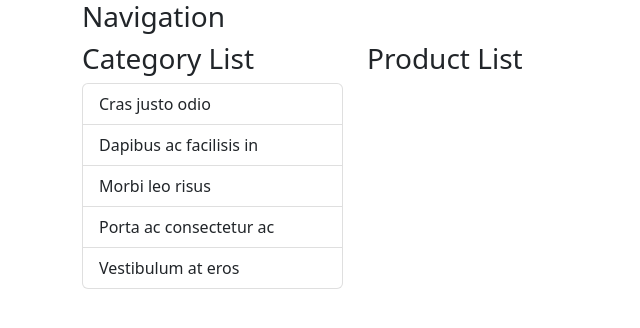
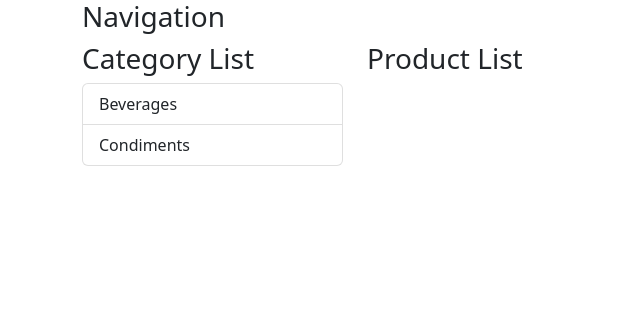
Before and after one commit to asuf29/react-practice, a React (Create React App) app: page / in a window 1280 px wide. Shown: the top 328 px of the page, without its empty margins (0-640 px from the left). Built offline with nearby package versions, Linux system fonts and the light colour scheme.

Commit message:
switched between categories

```diff
--- a/src/components/CategoryList.js
+++ b/src/components/CategoryList.js
@@ -1,18 +1,30 @@
-import React from "react";
+import React, { useState } from "react";
 import { ListGroup, ListGroupItem } from "reactstrap";
-function Category(props) {
+
+function CategoryList(props) {
+  const [currentCategory, setCurrentCategory] = useState(null);
+
+  const handleClick = (category) => {
+    setCurrentCategory(category);
+  };
+
   return (
     <div>
       <h3>{props.title}</h3>
       <ListGroup>
-        <ListGroupItem>Cras justo odio</ListGroupItem>
-        <ListGroupItem>Dapibus ac facilisis in</ListGroupItem>
-        <ListGroupItem>Morbi leo risus</ListGroupItem>
-        <ListGroupItem>Porta ac consectetur ac</ListGroupItem>
-        <ListGroupItem>Vestibulum at eros</ListGroupItem>
+        {props.categories.map((category) => (
+          <ListGroupItem
+            key={category.categoryId}
+            onClick={() => handleClick(category)}
+            active={currentCategory === category}
+          >
+            {category.categoryName}
+          </ListGroupItem>
+        ))}
       </ListGroup>
+      <p>{currentCategory && currentCategory.categoryName}</p>
     </div>
   );
 }
 
-export default Category;
+export default CategoryList;
```
